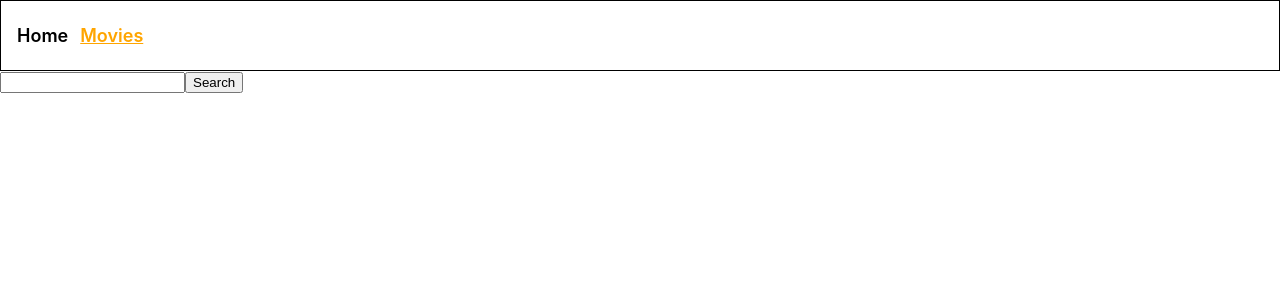
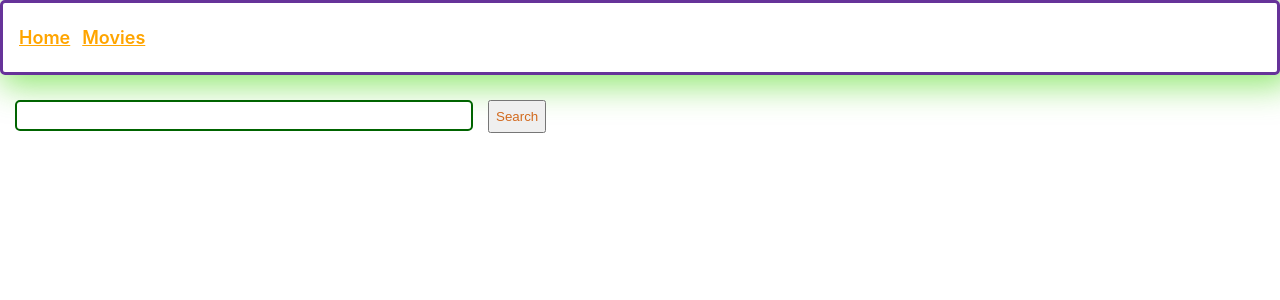
Before and after one commit to k09at1ch/goit-react-hw-05-movies, a React (Create React App) app: page /goit-react-hw-05-movies/moviefinder in a window 1280 px wide. Shown: the top 300 px of the page. Built offline with nearby package versions, Linux system fonts and the light colour scheme.

Commit message:
redo ?+1

```diff
--- a/src/components/App/App.js
+++ b/src/components/App/App.js
@@ -1,17 +1,49 @@
+import React, { lazy, Suspense } from "react";
 import { Routes, Route } from "react-router-dom";
-import Home from "../Home/Home";
-import MovieDetails from "../MovieDetails/MovieDetails";
-import MovieFinder from "../MovieFinder/MovieFinder";
+
+const Home = lazy(() => import("../Home/Home"));
+const MovieDetails = lazy(() => import("../MovieDetails/MovieDetails"));
+const MovieFinder = lazy(() => import("../MovieFinder/MovieFinder"));
+
 function App() {
   return (
     <div>
       <Routes>
-        <Route path="/" element={<Home></Home>} />
-        <Route path="/movies/:id" element={<MovieDetails />} />
-        <Route path="/movies/:id/reviews" element={<MovieDetails />} />
-        <Route path="/movies/:id/cast" element={<MovieDetails />} />
-        <Route path="/moviefinder" element={<MovieFinder/>}/>
-        <Route path="/moviefinder/:searchQuerry" element={<MovieFinder/>}/>
+        <Route
+          path="/"
+          element={
+            <Suspense fallback={<div>Loading...</div>}>
+              <Home />
+            </Suspense>
+          }
+        />
+        <Route
+          path="/movies/:id"
+          element={
+            <Suspense fallback={<div>Loading...</div>}>
+              <MovieDetails />
+            </Suspense>
+          }
+        >
+          <Route path="reviews" element={<MovieDetails />} />
+          <Route path="cast" element={<MovieDetails />} />
+        </Route>
+        <Route
+          path="/moviefinder"
+          element={
+            <Suspense fallback={<div>Loading...</div>}>
+              <MovieFinder />
+            </Suspense>
+          }
+        />
+        <Route
+          path="/moviefinder/:searchQuery"
+          element={
+            <Suspense fallback={<div>Loading...</div>}>
+              <MovieFinder />
+            </Suspense>
+          }
+        />
       </Routes>
     </div>
   );
--- a/src/components/Header/Header.js
+++ b/src/components/Header/Header.js
@@ -1,38 +1,41 @@
-import { Link, useLocation } from "react-router-dom";
+import { Link, useLocation } from 'react-router-dom';
 import style from './Header.module.css';
- export let selected='home'
- function handleChoosingMovieFinder(){
-    selected='moviefinder'
-    console.log(selected)
-    return selected
-  }
-  function handleChoosingHome(){
-    selected='home'
-    console.log(selected)
-    return selected
-  }
-
+export let selected = 'home';
+function handleChoosingMovieFinder() {
+  selected = 'moviefinder';
+  console.log(selected);
+  return selected;
+}
+function handleChoosingHome() {
+  selected = 'home';
+  console.log(selected);
+  return selected;
+}
 
 function Header() {
-
-
-
   const location = useLocation();
 
   return (
     <div className={style.containerHeader}>
       <Link
-      onClick={handleChoosingHome}
+        onClick={handleChoosingHome}
         to="/"
-        className={`${style.link} ${location.pathname === '/' || location.pathname.startsWith('/movies/') ? style.active : ''}`}
-
+        className={`${style.link} ${
+          location.pathname === '/' || selected === 'home' ? style.active : ''
+        }`}
       >
         Home
       </Link>
       <Link
-      onClick={handleChoosingMovieFinder}
+        onClick={handleChoosingMovieFinder}
         to="/moviefinder"
-        className={`${style.link} ${location.pathname === '/moviefinder' || location.pathname.startsWith('/moviefinder/') ? style.active : ''}`}
+        className={`${style.link} ${
+          location.pathname === '/moviefinder' ||
+          location.pathname.startsWith('/moviefinder/') ||
+          selected === 'moviefinder'
+            ? style.active
+            : ''
+        }`}
       >
         Movies
       </Link>
--- a/src/components/Header/Header.module.css
+++ b/src/components/Header/Header.module.css
@@ -3,7 +3,11 @@
     display: flex;
     gap: 12px;
     padding: 24px 16px;
-    border: 1px solid black;
+    border: 3px solid rebeccapurple;
+    border-radius: 5px;
+    -webkit-box-shadow: 6px 5px 33px 6px rgba(65,214,11,0.57);
+-moz-box-shadow: 6px 5px 33px 6px rgba(65,214,11,0.57);
+box-shadow: 6px 5px 33px 6px rgba(65,214,11,0.57);
 }
 .link{
     text-transform: none;
--- a/src/components/Home/Home.js
+++ b/src/components/Home/Home.js
@@ -1,9 +1,10 @@
-import React from "react";
-import { Link } from "react-router-dom";
-import Header from "../Header/Header";
-import { useEffect } from "react";
-import { useState } from "react";
-import axios from "axios";
+import React from 'react';
+import { Link } from 'react-router-dom';
+import Header from '../Header/Header';
+import { useEffect } from 'react';
+import { useState } from 'react';
+import axios from 'axios';
+import style from './Home.module.css'
 const apiKey = '21e5477607431763e3c03abefe43c027';
 function Home() {
   const [movies, setMovies] = useState([]);
@@ -14,28 +15,27 @@ function Home() {
   function fetchMovies() {
     axios
       .get(`https://api.themoviedb.org/3/movie/popular?api_key=${apiKey}`)
-      .then((response) => {
+      .then(response => {
         setMovies(response.data.results);
       })
-      .catch((error) => {
+      .catch(error => {
         console.log(error);
       });
   }
 
   return (
-    <div>
-
-        <Header/>
-    <h1>Popular Movies</h1>
-      <ul>
-
-      {movies.map((movie) => (
-  <li key={movie.id}>
-    <Link to={`/movies/${movie.id}`}>{movie.title}</Link>
-  </li>
-))}
-
+    <div >
+      <Header />
+      <div className={style.div}>
+      <h1 className={style.title} >Popular Movies</h1>
+      <ul className={style.movielist} >
+        {movies.map(movie => (
+          <li key={movie.id} className={style.movielistitem} >
+            <Link to={`/movies/${movie.id}`}>{movie.title}</Link>
+          </li>
+        ))}
       </ul>
+      </div>
     </div>
   );
 }
--- a/src/components/Home/Home.module.css
+++ b/src/components/Home/Home.module.css
@@ -0,0 +1,17 @@
+.movielist{
+    list-style: none;
+    display: flex;
+    flex-direction: column;
+    gap: 6px;
+    padding: 0;
+}
+.movielistitem{
+    font-size: large;
+}
+.div{
+    padding: 15px 19px;
+}
+.title{
+    font-size: 900;
+    color: crimson;
+}
--- a/src/components/MovieDetails/MovieDetails.js
+++ b/src/components/MovieDetails/MovieDetails.js
@@ -3,7 +3,7 @@ import { useParams, Link, useNavigate } from 'react-router-dom';
 import axios from 'axios';
 import style from './MovieDetail.module.css';
 import Header from 'components/Header/Header';
-
+import { selected } from "components/Header/Header";
 const apiKey = '21e5477607431763e3c03abefe43c027';
 const baseImageUrl = 'https://image.tmdb.org/t/p/';
 
@@ -80,8 +80,10 @@ function MovieDetails() {
   };
 
   const handleGoBack = () => {
-    navigate(-1);
-  };
+    if(selected==='home'){navigate('/');}
+if(selected==='moviefinder'){navigate(`/moviefinder/dd`)}
+
+};
 
   return (
     <div>
--- a/src/components/MovieFinder/MovieFinder.js
+++ b/src/components/MovieFinder/MovieFinder.js
@@ -1,7 +1,10 @@
-import React, { useState } from 'react';
+import React, { useState, useEffect } from 'react';
 import { Link } from 'react-router-dom';
 import axios from 'axios';
-import Header from '../Header/Header'
+import Header from '../Header/Header';
+import { useNavigate, useParams } from 'react-router-dom';
+import style from './MovieFinder.module.css'
+
 const apiKey = '21e5477607431763e3c03abefe43c027';
 
 function MovieFinder() {
@@ -9,19 +12,20 @@ function MovieFinder() {
   const [searchResults, setSearchResults] = useState([]);
   const [isLoading, setIsLoading] = useState(false);
   const [showResults, setShowResults] = useState(false);
-  let searchValue=''
+  const navigate = useNavigate();
+  const params = useParams();
+
   const handleSearchInputChange = event => {
     setSearchQuery(event.target.value);
-    searchValue=event.target.value
-    console.log(searchValue)
   };
 
-  const handleSearch = () => {
+  const handleSearch = event => {
+    event.preventDefault();
+    setIsLoading(true);
     if (searchQuery.trim() === '') {
       return;
     }
 
-    setIsLoading(true);
     axios
       .get(`https://api.themoviedb.org/3/search/movie?api_key=${apiKey}&query=${searchQuery}`)
       .then(response => {
@@ -34,15 +38,39 @@ function MovieFinder() {
         setIsLoading(false);
         setShowResults(true);
       });
+
+    navigate(`/moviefinder/${searchQuery}`);
   };
 
+  useEffect(() => {
+    if (params.searchQuery) {
+      setSearchQuery(params.searchQuery);
+      handleSearchByPageRender();
+    }
+  }, [params.searchQuery]);
+
+const handleSearchByPageRender = () => {
+  setIsLoading(true);
+  axios
+    .get(`https://api.themoviedb.org/3/search/movie?api_key=${apiKey}&query=${params.searchQuery}`)
+    .then(response => {
+      setSearchResults(response.data.results);
+      setIsLoading(false);
+      setShowResults(true);
+    })
+    .catch(error => {
+      console.log(error);
+      setIsLoading(false);
+      setShowResults(true);
+    });
+};
   return (
     <div>
-      <Header/>
-      <div>
-        <input type="text" value={searchQuery} onChange={handleSearchInputChange} />
-        <button onClick={handleSearch}>Search</button>
-      </div>
+      <Header />
+      <form onSubmit={handleSearch} className={style.form} >
+        <input type="text" value={searchQuery} onChange={handleSearchInputChange} className={style.input} />
+        <button type="submit" className={style.button} >Search</button>
+      </form>
 
       {showResults && (
         <div>
@@ -51,9 +79,9 @@ function MovieFinder() {
           ) : searchResults.length === 0 ? (
             <p>Sorry, no movies were found.</p>
           ) : (
-            <ul>
+            <ul className={style.movielist} >
               {searchResults.map(movie => (
-                <li key={movie.id}>
+                <li key={movie.id} className={style.movielistitem} >
                   <Link to={`/movies/${movie.id}`}>{movie.title}</Link>
                 </li>
               ))}
--- a/src/components/MovieFinder/MovieFinder.module.css
+++ b/src/components/MovieFinder/MovieFinder.module.css
@@ -0,0 +1,28 @@
+.input{
+    width: 450px;
+    height: 25px;
+    font-size: large;
+    color: blue;
+    border: 2px solid darkgreen;
+    border-radius: 5px;
+}
+.button{
+    color: chocolate;
+    height: 33px;
+    width: auto;
+}
+.form{
+    display: flex;
+    flex-direction: row;
+    gap: 15px;
+    margin: 25px 15px;
+}
+.movielist{
+    list-style: none;
+    display: flex;
+    flex-direction: column;
+    gap: 6px;
+}
+.movielistitem{
+    font-size: large;
+}
```
